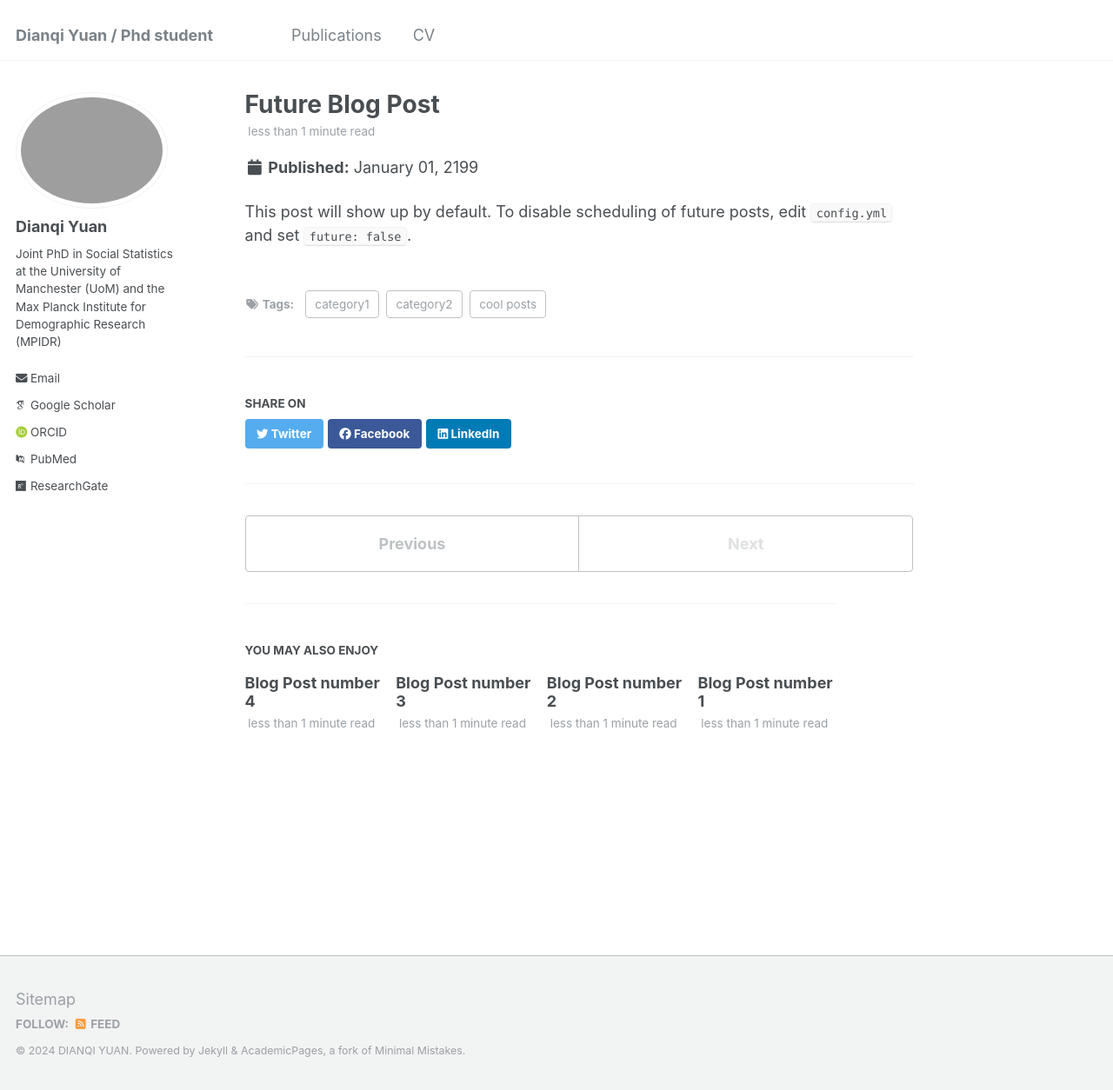
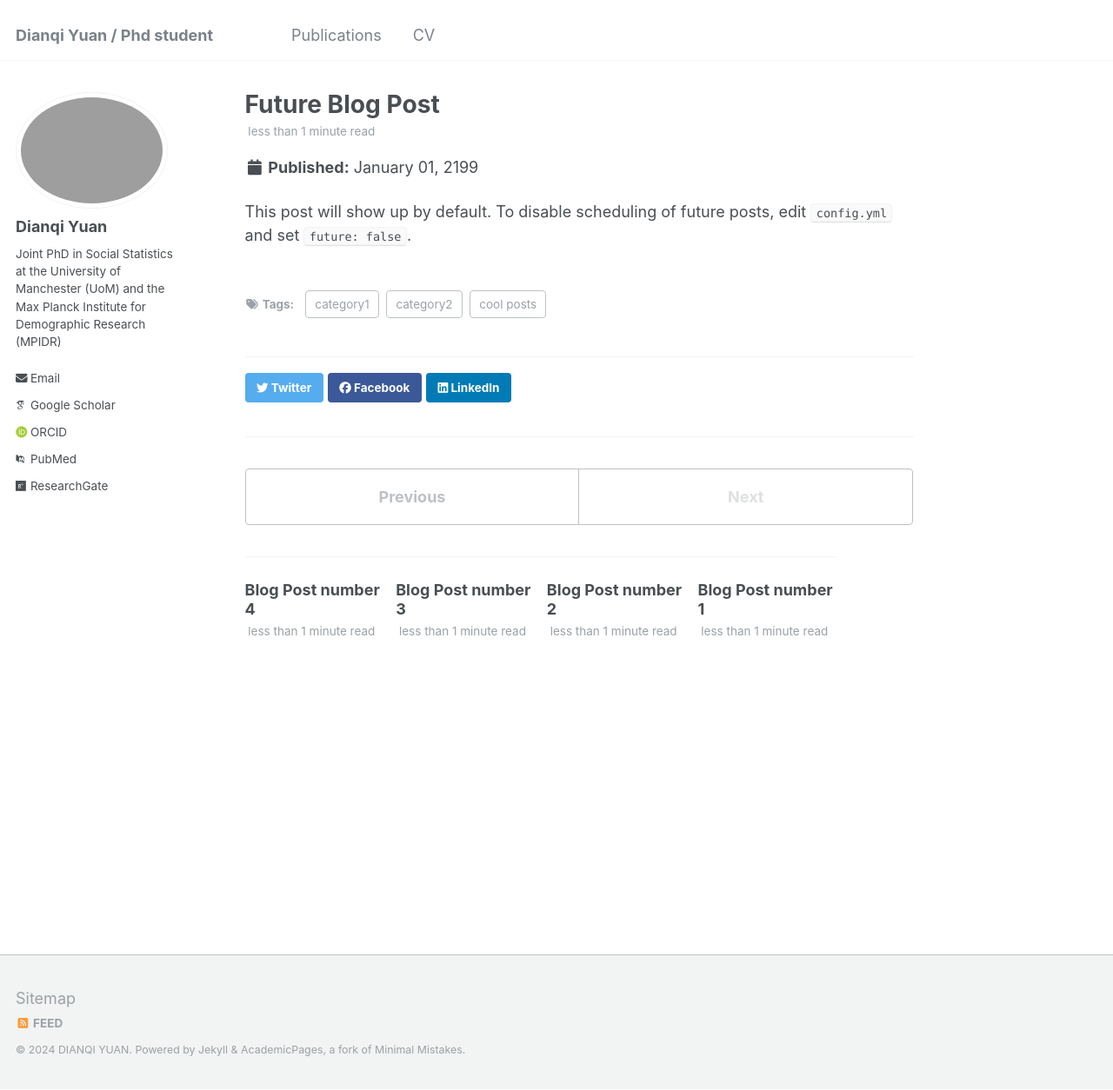
Before and after one commit to dianqi-yuan/dianqi-yuan.github.io, a Jekyll site: the page built from _posts/2199-01-01-future-post.md, in a window 1280 px wide and 1254 px high. Shown: the whole window at 87% size. Built offline with Jekyll 4.4.1, drawn with Linux system fonts in a browser that asks for light colours; some web fonts are replaced; part of the change alters nothing that is shown.

```diff
--- a/_config.yml
+++ b/_config.yml
@@ -7,7 +7,7 @@
 # server process.
 
 # Basic Site Settings
-locale                   : "en-US"
+locale                   : "UK"
 title                    : "Dianqi Yuan / Phd student"
 title_separator          : "-"
 name                     : &name "DIANQI YUAN"
```
